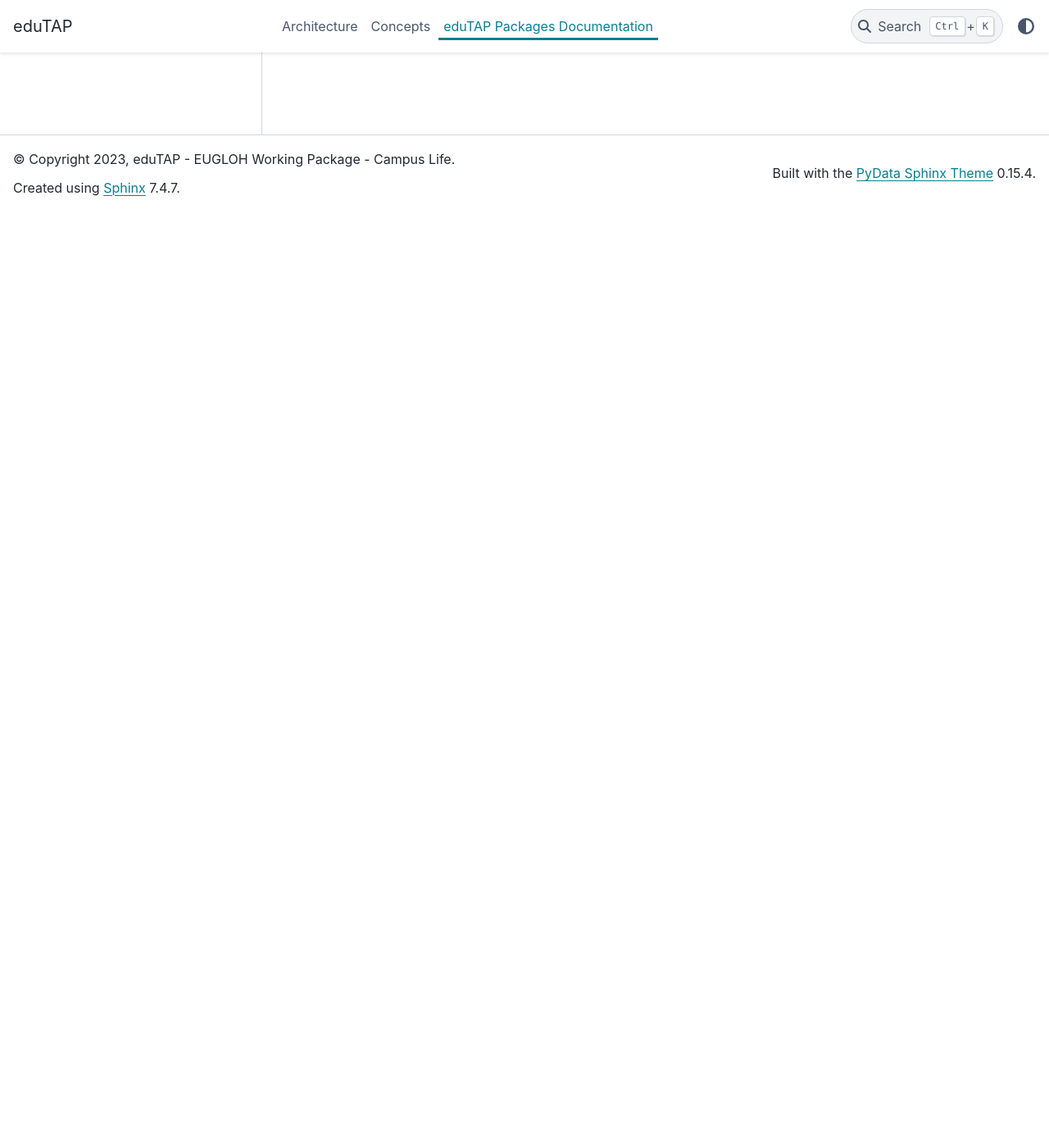
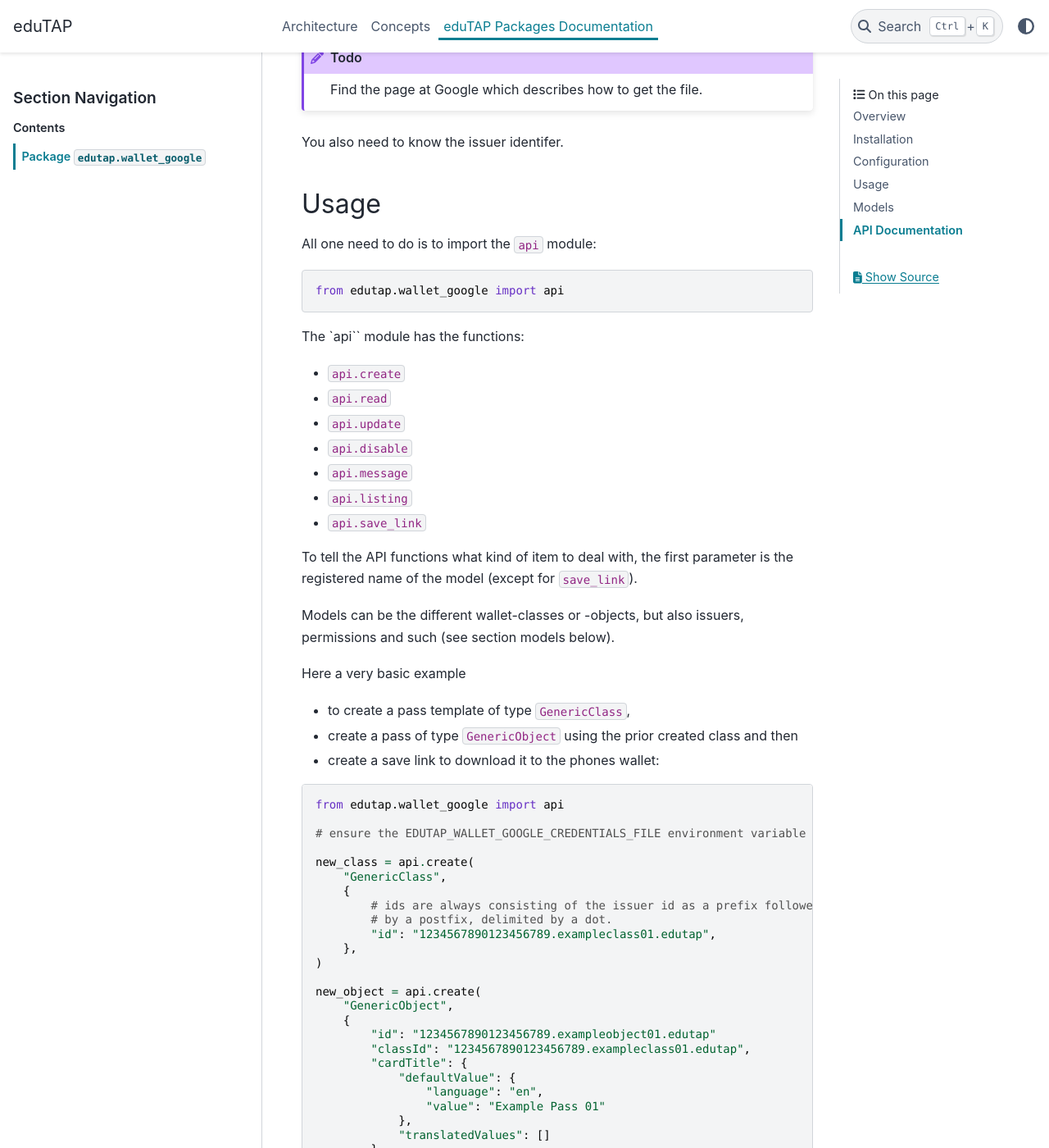
Before and after one commit to edutap-eu/documentation, a Sphinx documentation site: the page built from source/packages/edutap_wallet_google.md, in a window 1280 px wide and 1400 px high, scrolled down 1142 px. Shown: the whole window at 82% size. Built offline with Sphinx 7.4.7 and the PyData theme 0.15.4, drawn with Linux system fonts in a browser that asks for light colours; some of the changed text lies outside the part shown.

Commit message:
first basic api docs

````diff
--- a/source/packages/edutap_wallet_google.md
+++ b/source/packages/edutap_wallet_google.md
@@ -1,7 +1,134 @@
 # Package `edutap.wallet_google`
+
+## Overview
+
+This package provides a Python API to interact with the Google Wallet Restful API
+
+It contains:
+
+- an API to
+   - create,
+   - read,
+   - update,
+   - disable,
+   - list
+  wallet classes and objects
+  and
+  - issue passes.
+- Pydantic models of the classes, objects, and their (nested) primitives.
+- An extensible registry for models of classes and objects.
+- A session manager for authorized HTTPS communication with the Google Restful API.
+
+## Installation
+
+The package can be installed using `pip install edutap.wallet_google`.
+
+## Configuration
+
+To authenticate with the Google API, you need to provide a credentials file.
+It is expected in the filesystem, readable by the program.
+Point the environment variable `EDUTAP_WALLET_GOOGLE_CREDENTIALS_FILE` to its location.
+
+Example:
+
+```bash
+export EDUTAP_WALLET_GOOGLE_CREDENTIALS_FILE=/home/example/google_credential_file.json
+```
 
 ```{todo}
 
-Write `edutap.wallet_google` docs
+Find the page at Google which describes how to get the file.
 
 ```
+
+You also need to know the issuer identifer.
+
+## Usage
+
+All one need to do is to import the `api` module:
+
+```python
+from edutap.wallet_google import api
+```
+
+The `api`` module has the functions:
+
+- `api.create`
+- `api.read`
+- `api.update`
+- `api.disable`
+- `api.message`
+- `api.listing`
+- `api.save_link`
+
+To tell the API functions what kind of item to deal with, the first parameter is the registered name of the model (except for `save_link`).
+
+Models can be the different wallet-classes or -objects, but also issuers, permissions and such (see section models below).
+
+Here a very basic example
+- to create a pass template of type `GenericClass`,
+- create a pass of type `GenericObject` using the prior created class and then
+- create a save link to download it to the phones wallet:
+
+```python
+from edutap.wallet_google import api
+
+# ensure the EDUTAP_WALLET_GOOGLE_CREDENTIALS_FILE environment variable is set!
+
+new_class = api.create(
+    "GenericClass",
+    {
+        # ids are always consisting of the issuer id as a prefix followed
+        # by a postfix, delimited by a dot.
+        "id": "1234567890123456789.exampleclass01.edutap",
+    },
+)
+
+new_object = api.create(
+    "GenericObject",
+    {
+        "id": "1234567890123456789.exampleobject01.edutap"
+        "classId": "1234567890123456789.exampleclass01.edutap",
+        "cardTitle": {
+            "defaultValue": {
+                "language": "en",
+                "value": "Example Pass 01"
+            },
+            "translatedValues": []
+        },
+        "header": {
+            "defaultValue": {
+                "language": "en",
+                "value": "This is an example pass."
+            },
+            "translatedValues": []
+        },
+        "state": "ACTIVE"
+    },
+)
+
+new_link = api.save_link(
+    {"id": "1234567890123456789.exampleobject01.edutap"},
+    origins=["https://example.com"],
+)
+```
+
+## Models
+
+### Top Level Models
+
+### Datatypes and Enums
+
+```{todo}
+
+Create a Sphinx plugin to document the pydantic models of `edutap.wallet_google`.
+
+```
+
+## API Documentation
+
+```{todo}
+
+Use Sphinx autodoc to document the functions and classes of modules `edutap.wallet_google`.
+
+```
````
